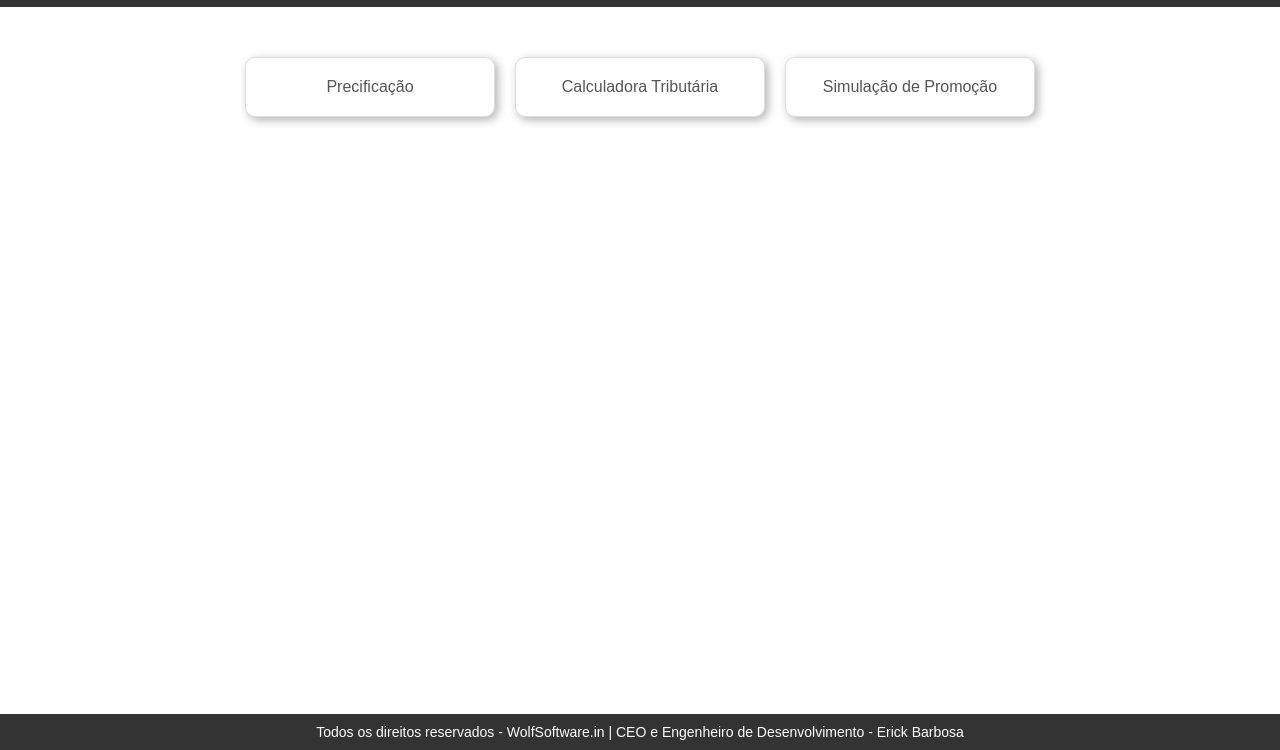
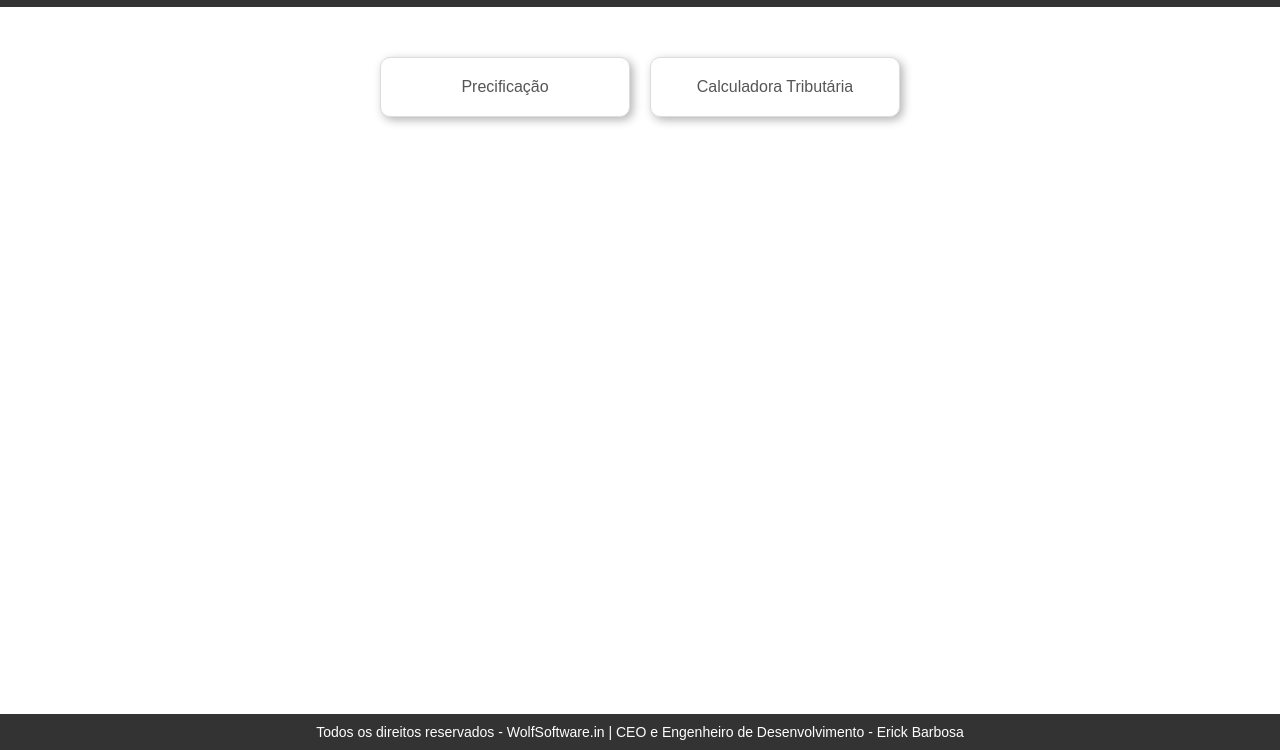
Before and after one commit to HanzoSasaki/Mobilesystem, a plain HTML site: page Venda/index.html in a window 1280 px wide. Shown: the part 50-800 px from the top of the page. Drawn offline with Linux system fonts and the light colour scheme.

Commit message:
Atualizando site

```diff
--- a/Venda/index.html
+++ b/Venda/index.html
@@ -21,7 +21,7 @@
         <div class="cards-container">
             <div class="card" onclick="abrirCalculadora('venda')">Precificação</div>
             <div class="card" onclick="abrirCalculadora('lucro')">Calculadora Tributária</div>
-            <div class="card" onclick="abrirCalculadora('imposto')">Simulação de Promoção</div>
+            <!-- <div class="card" onclick="abrirCalculadora('imposto')">Simulação de Promoção</div> -->
         </div>
     </main>
     <div class="modal" id="modal">
```
